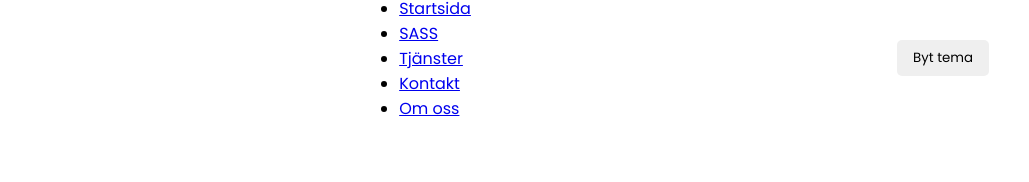
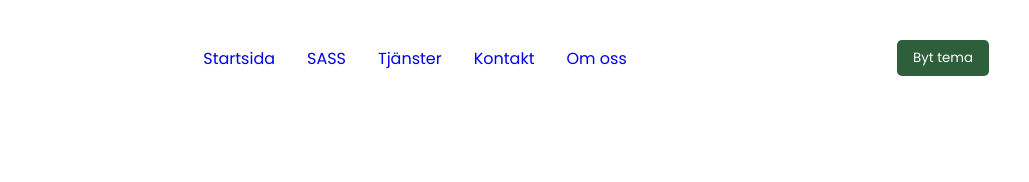
Before and after one commit to Punttt/vite-laboration3, a website built with Vite: page index.html in a window 1280 px wide. Shown: the full height of the page, 251-1280 px from the left. Built offline with nearby package versions, Linux system fonts and the light colour scheme.

Commit message:
style för navigering i header

```diff
--- a/src/css/_base.scss
+++ b/src/css/_base.scss
@@ -33,3 +33,13 @@ body.dark {
     background-color: theme($dark-theme,background );
     color: theme($dark-theme,font );
 }
+
+.btn {
+    background-color: theme($light-theme, accent);
+    color: #FFFFFF;
+}
+
+.btn.dark {
+    background-color: theme($dark-theme, accent);
+    color: #FFFFFF;
+}
--- a/src/css/_layout.scss
+++ b/src/css/_layout.scss
@@ -11,3 +11,21 @@ header .container {
     align-items: center;
     height: 100px;
 }
+
+header nav {
+    ul{
+        margin: 0;
+        padding: 0;
+        list-style: none;
+        display: flex;
+        gap: 1rem;
+    }
+    li{
+        display: inline-block;
+    }
+    a{
+        display: block;
+        text-decoration: none;
+        padding: 1rem 0.5rem;
+    }
+}
```
